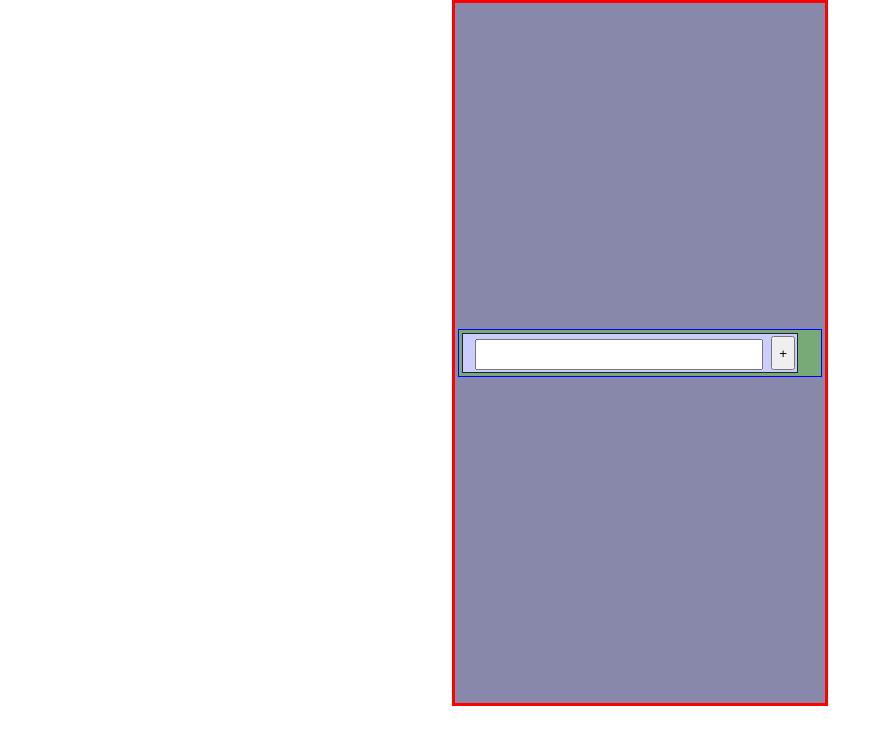
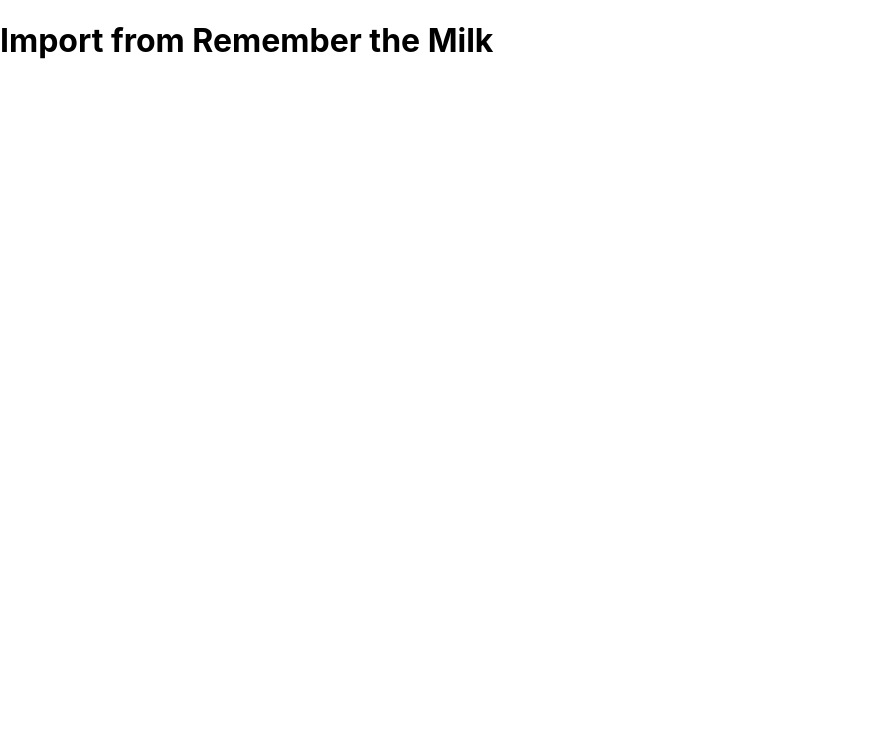
Before and after one commit to andrmoe/todo, a React (Create React App) app: page /import in a window 1280 px wide. Shown: the top 744 px of the page, without its empty margins (0-889 px from the left). Built offline with nearby package versions, Linux system fonts and the light colour scheme.

Commit message:
Added react router

```diff
--- a/package.json
+++ b/package.json
@@ -34,6 +34,7 @@
     ]
   },
   "devDependencies": {
-    "gh-pages": "^6.3.0"
+    "gh-pages": "^6.3.0",
+    "react-router-dom": "^7.5.3"
   }
 }
--- /dev/null
+++ b/src/Import.js
@@ -0,0 +1,7 @@
+
+
+export function Import() {
+    return <>
+        <h1>Import from Remember the Milk</h1>
+    </>
+}
--- a/src/index.js
+++ b/src/index.js
@@ -2,14 +2,15 @@
 import ReactDOM from 'react-dom/client';
 import './index.css';
 import App from './App';
+import { Import } from './Import';
+import { BrowserRouter, Route, Routes } from 'react-router-dom';
 
 const root = ReactDOM.createRoot(document.getElementById('root'));
 root.render(
-  <React.StrictMode>
-    <App />
-  </React.StrictMode>
+  <BrowserRouter>
+    <Routes>
+      <Route index element={<App/>}/>
+      <Route path="import" element={<Import/>}/>
+    </Routes>
+  </BrowserRouter>
 );
-
-// If you want to start measuring performance in your app, pass a function
-// to log results (for example: reportWebVitals(console.log))
-// or send to an analytics endpoint. Learn more: https://bit.ly/CRA-vitals
```
